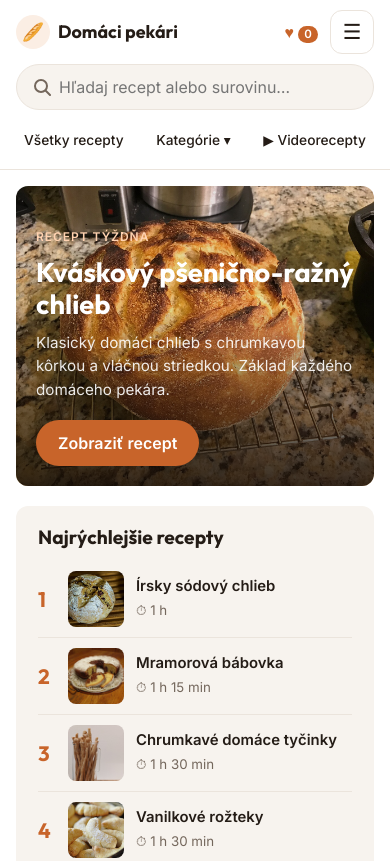
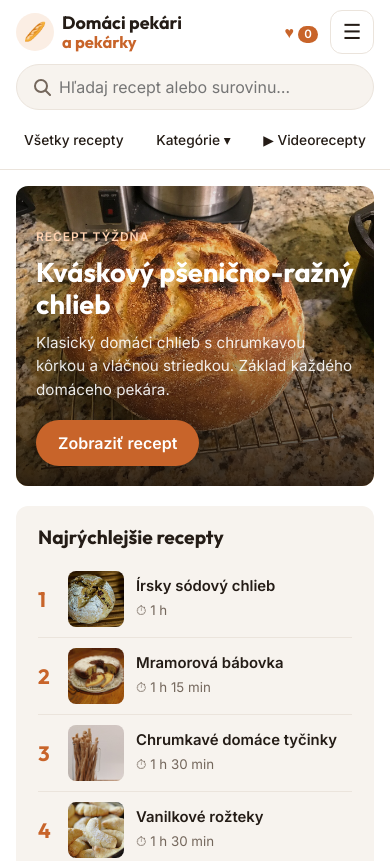
Before and after one commit to ingmacik-hash/domaci-pekari-a-pekarky, a plain HTML site: page index.html in a window 390 px wide. Shown: the top 861 px of the page. Drawn offline with Linux system fonts and the light colour scheme.

Commit message:
Mobil: celý názov „Domáci pekári a pekárky“ v hlavičke
Na mobile sa časť „a pekárky“ skrývala. Teraz je názov v dvoch
riadkoch. Na veľmi úzkych telefónoch (320 px) menšie písmo
horného menu, aby sa zmestili Videorecepty.

Co-Authored-By: Claude Opus 5.5 <noreply@anthropic.com>

```diff
--- a/css/styles.css
+++ b/css/styles.css
@@ -294,9 +294,10 @@ button { font: inherit; }
     padding-top: 10px; padding-bottom: 10px; gap: 10px 8px;
   }
   .logo { font-size: 1.12rem; gap: 8px; min-width: 0; }
-  .logo-text { overflow: hidden; text-overflow: ellipsis; }
-  .logo-mark { width: 34px; height: 34px; font-size: 1.1rem; }
-  .logo-text em { display: none; }
+  .logo-mark { width: 38px; height: 38px; font-size: 1.15rem; flex: none; }
+  /* celý názov v dvoch riadkoch: „Domáci pekári“ / „a pekárky“ */
+  .logo-text { display: flex; flex-direction: column; line-height: 1.1; white-space: normal; }
+  .logo-text em { font-size: 0.92em; }
   .header-actions { gap: 6px; }
   .fav-link { padding: 8px 6px; }
   .menu-btn {
@@ -370,6 +371,11 @@ button { font: inherit; }
   .toast { bottom: calc(16px + env(safe-area-inset-bottom)); }
 }
 
+/* veľmi úzke telefóny (napr. 320 px) */
+@media (max-width: 370px) {
+  .main-nav > a, .nav-dd-btn { padding: 10px 4px; font-size: 0.8rem; }
+}
+
 /* na dotykových zariadeniach nepoužívať „nadskakovanie“ kariet pri prejdení myšou */
 @media (hover: none) {
   .card:hover, .cat-tile:hover { transform: none; }
```
